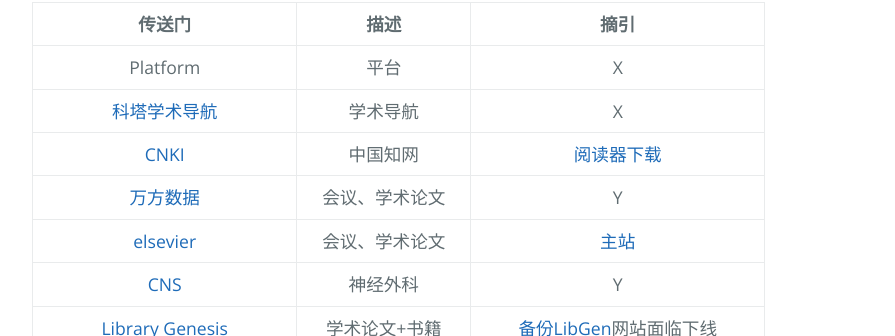
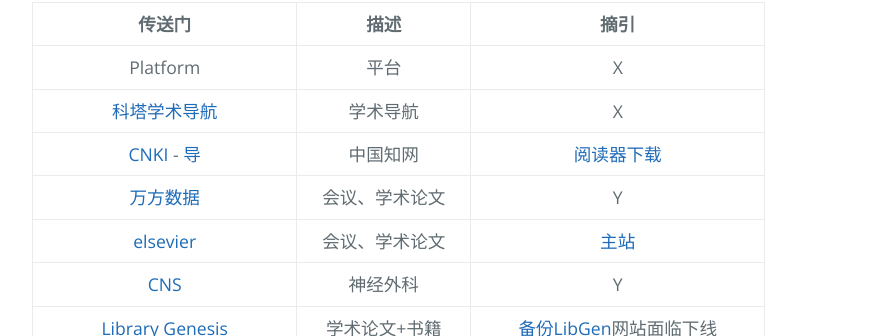
Before and after one commit to AmbroseRen/test, a Jekyll site: the page built from Library/AcademicSearch.md, in a window 1280 px wide. Shown: the part 99-435 px from the top of the page, without its empty margins (192-1087 px from the left). Built offline with Jekyll 4.4.1, drawn with Linux system fonts in a browser that asks for light colours; our own code applies the rules of GitHub Pages for plain Markdown files; the repository's description, which GitHub fills in, is left out.

Commit message:
Update AcademicSearch.md

```diff
--- a/Library/AcademicSearch.md
+++ b/Library/AcademicSearch.md
@@ -4,7 +4,7 @@
 |:---:|:---:|:---:|
 | Platform | 平台 | X |
 | [科塔学术导航](https://site.sciping.com/) | 学术导航 | X |
-| [CNKI](https://www.cnki.net/) | 中国知网 | [阅读器下载](https://cajviewer.cnki.net/) |
+| [CNKI](https://www.cnki.net/) - [导](http://new.oversea.cnki.net/index/) | 中国知网 | [阅读器下载](https://cajviewer.cnki.net/) |
 | [万方数据](http://www.wanfangdata.com.cn/index.html) | 会议、学术论文 | Y |
 | [elsevier](https://www.sciencedirect.com/) | 会议、学术论文 | [主站](https://www.elsevier.com/) |
 | [CNS](https://www.cns.org/Default.aspx) | 神经外科 | Y |
```
